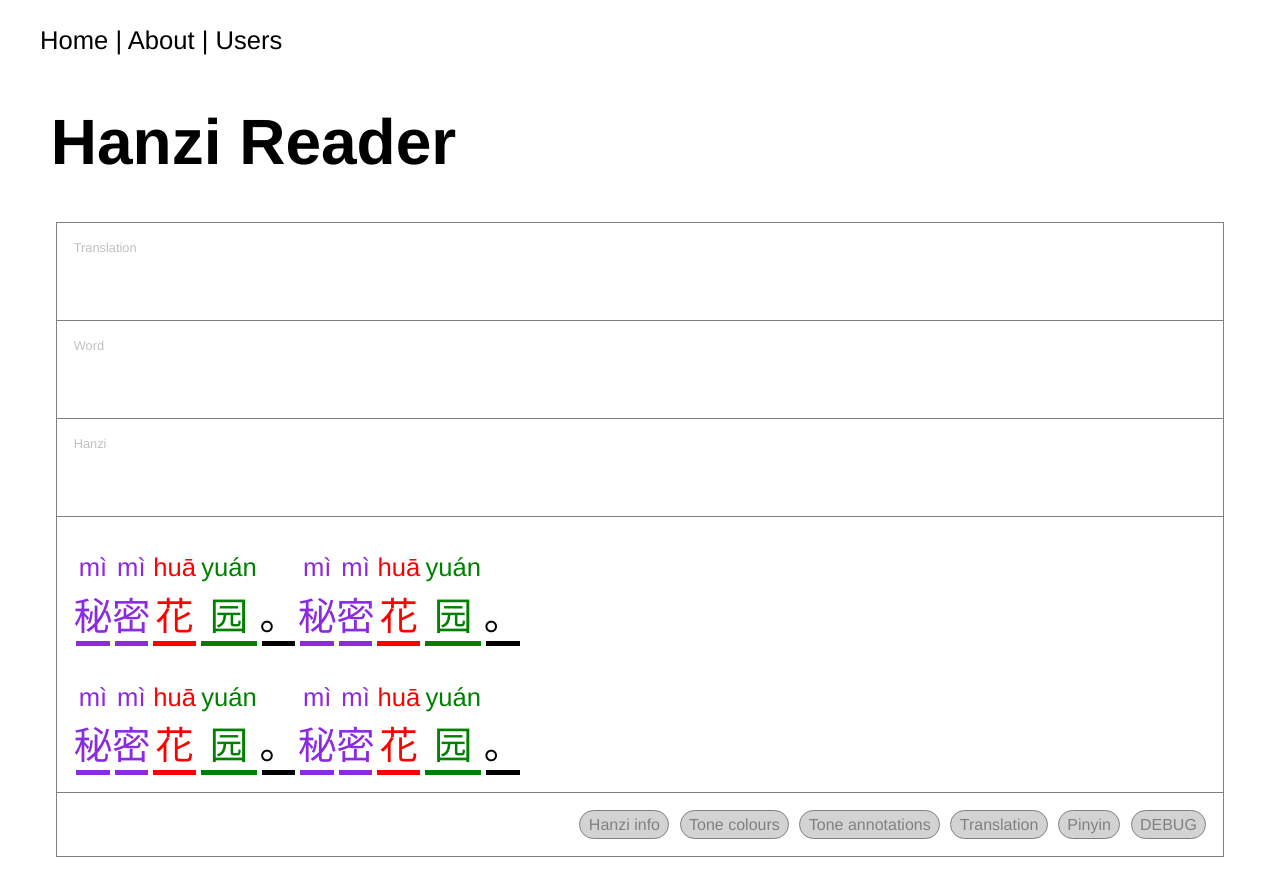
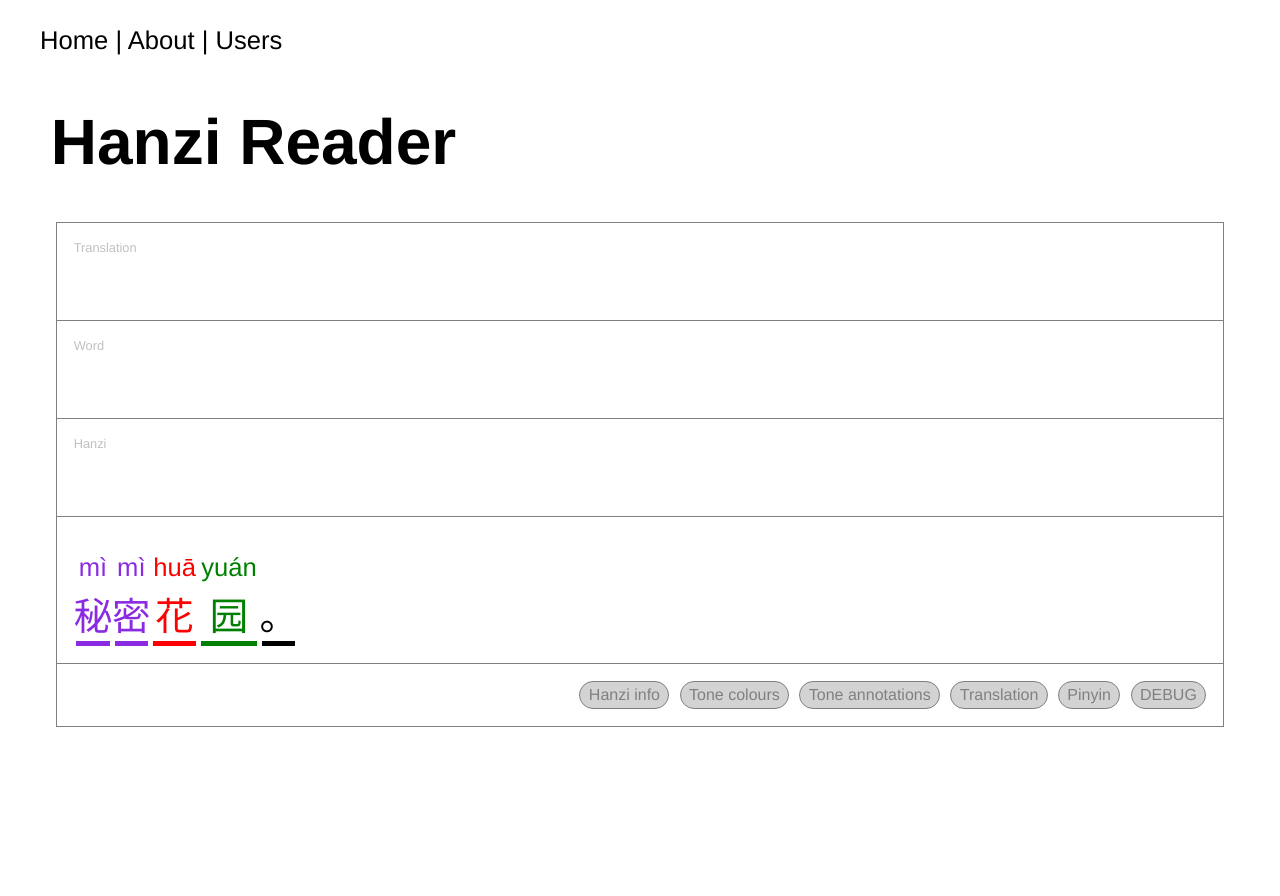
Before and after one commit to newskylabs/aireader, a React (Create React App) app: page / in a window 1280 px wide. Shown: the top 896 px of the page. After the commit the page ends 800 px from the top, so only its background shows below. Built offline with nearby package versions, Linux system fonts and the light colour scheme.

Commit message:
Adapted src/AIReader.js to use the test data in src/test-data.js

```diff
--- a/src/AIReader.js
+++ b/src/AIReader.js
@@ -22,70 +22,26 @@
 // @license     Apache License 2.0, http://www.apache.org/licenses/LICENSE-2.0
 // @date        2019/12/18
 //
-// =========================================================
-// Example Sentence:
-// ---------------------------------------------------------
-//
-//   秘密花园。
-//   mìmì huāyuán
-//   The Secret Garden
-//
-// Vocabulary:
-//
-//   秘密
-//   mìmì
-//   secret
-//
-//   花园
-//   huāyuán
-//   garden
-//
-// Hanzi:
-//
-//   秘
-//   mì
-//   secret
-//
-//   密
-//   mì
-//   secret
-//
-//   花
-//   huā
-//   flower
-//
-//   园
-//   yuán
-//   garden
-//
-//   。
-//
-// Hanzi Tone Colors:
-//
-//    no tone: black
-//   1st tone: red
-//   2nd tone: green
-//   3rd tone: blue
-//   4th tone: purple
-//
 // ---------------------------------------------------------
 
-import React from 'react';
+import React, { Component } from 'react';
 import './AIReader.css';
 // Uncomment the following line for debugging the CSS code
 //| import './AIReader.debug.css';
+import getData from './test-data';
 
 // =========================================================
 // AIReader
 // ---------------------------------------------------------
 
-class AIReader extends React.Component {
+class AIReader extends Component {
   render() {
+    const data = getData()
     return (
-      <div class="air-reader">
-        <div class="air-margin">
+      <div className="air-reader">
+        <div className="air-margin">
 	  <AIReaderHeader />
-	  <AIReaderBody />
+	  <AIReaderBody data={data} />
         </div>
       </div>
     )
@@ -98,10 +54,10 @@ export default AIReader;
 // AIReaderHeader
 // ---------------------------------------------------------
 
-class AIReaderHeader extends React.Component {
+class AIReaderHeader extends Component {
   render() {
     return (
-      <div class="air-header">
+      <div className="air-header">
         <h1>Hanzi Reader</h1>
       </div>
     )
@@ -112,15 +68,16 @@ class AIReaderHeader extends React.Component {
 // AIReaderBody
 // ---------------------------------------------------------
 
-class AIReaderBody extends React.Component {
+class AIReaderBody extends Component {
   render() {
+    const {data} = this.props
     return (
-        <div class="air-body">
- 	  <div class="air-page">
+      <div className="air-body">
+ 	<div className="air-page">
           <TranslationContainer />
           <WordContainer />
           <AIContainer />
-            <TextContainer />
+          <TextContainer texts={data} />
           <ButtonContainer />
           <EndContainer />
         </div>
@@ -133,13 +90,13 @@ class AIReaderBody extends React.Component {
 // TranslationContainer
 // ---------------------------------------------------------
 
-class TranslationContainer extends React.Component {
+class TranslationContainer extends Component {
   render() {
     return (
       <div className="air-container">
         <div className="air-container-content air-padding-bottom1">
-	   <div class="air-container-title">Translation</div>
-	   <div id="translation-annotation" class="air-translation-container air-container-text">&nbsp;</div>
+	   <div className="air-container-title">Translation</div>
+	   <div id="translation-annotation" className="air-translation-container air-container-text">&nbsp;</div>
         </div>
       </div>
     )
@@ -150,13 +107,13 @@ class TranslationContainer extends React.Component {
 // WordContainer
 // ---------------------------------------------------------
 
-class WordContainer extends React.Component {
+class WordContainer extends Component {
   render() {
     return (
       <div className="air-container">
         <div className="air-container-content air-padding-bottom1">
-	   <div class="air-container-title">Word</div>
-	   <div id="word-annotation" class="air-word-annotation-container air-container-text">&nbsp;</div>
+	   <div className="air-container-title">Word</div>
+	   <div id="word-annotation" className="air-word-annotation-container air-container-text">&nbsp;</div>
         </div>
       </div>
     )
@@ -167,13 +124,13 @@ class WordContainer extends React.Component {
 // AIContainer
 // ---------------------------------------------------------
 
-class AIContainer extends React.Component {
+class AIContainer extends Component {
   render() {
     return (
       <div className="air-container">
         <div className="air-container-content air-padding-bottom1">
-	   <div class="air-container-title">Hanzi</div>
-	   <div id="hanzi-annotation" class="air-hanzi-annotation-container air-container-text">&nbsp;</div>
+	   <div className="air-container-title">Hanzi</div>
+	   <div id="hanzi-annotation" className="air-hanzi-annotation-container air-container-text">&nbsp;</div>
         </div>
       </div>
     )
@@ -184,12 +141,16 @@ class AIContainer extends React.Component {
 // TextContainer
 // ---------------------------------------------------------
 
-class TextContainer extends React.Component {
+class TextContainer extends Component {
   render() {
+    const {texts} = this.props
     return (
       <div className="air-container">
-        <div class="air-container-text air-padding-bottom01">
-          <Text />
+        <div className="air-container-text air-padding-bottom01">
+	  {Object.entries(texts).map(
+	    ([key, text]) =>
+              <Text key={key} text={text} />
+          )}
         </div>
       </div>
     )
@@ -200,18 +161,18 @@ class TextContainer extends React.Component {
 // ButtonContainer
 // ---------------------------------------------------------
 
-class ButtonContainer extends React.Component {
+class ButtonContainer extends Component {
   render() {
     return (
       <div className="air-container">
-        <div class="air-container-content air-padding-bottom04">
+        <div className="air-container-content air-padding-bottom04">
           <Button id="debug-button"            text="DEBUG" />
           <Button id="pinyin-button"           text="Pinyin" />
           <Button id="translation-button"      text="Translation" />
           <Button id="tone-annotations-button" text="Tone annotations" />
           <Button id="tone-colours-button"     text="Tone colours" />
           <Button id="hanzi-info-button"       text="Hanzi info" />
-          <div class="air-clear-both"></div>
+          <div className="air-clear-both"></div>
         </div>
       </div>
     )
@@ -222,10 +183,11 @@ class ButtonContainer extends React.Component {
 // Button
 // ---------------------------------------------------------
 
-class Button extends React.Component {
+class Button extends Component {
   render() {
+    const {id, text} = this.props
     return (
-      <div id={this.props.id} class="air-button">{this.props.text}</div>
+      <div id={id} className="air-button">{text}</div>
     )
   }
 }
@@ -234,7 +196,7 @@ class Button extends React.Component {
 // EndContainer
 // ---------------------------------------------------------
 
-class EndContainer extends React.Component {
+class EndContainer extends Component {
   render() {
     return (
       <div className="air-container-end" />
@@ -246,13 +208,34 @@ class EndContainer extends React.Component {
 // Text
 // ---------------------------------------------------------
 
-class Text extends React.Component {
+class Text extends Component {
   render() {
-    //console.log(this.props.text.chapters[0].paragraphs[0].sentences[0].words[0].hanzis[0].hanzi)
+    const {text} = this.props
     return (
       <div className="air-text">
-        <Paragraph />
-        <Paragraph />
+        {text.chapters.map(
+          (chapter, i) =>
+            <Chapter key={i} chapter={chapter}/>
+        )}
+      </div>
+    )
+  }
+}
+
+// =========================================================
+// Chapter
+// ---------------------------------------------------------
+
+class Chapter extends Component {
+  render() {
+    const {chapter} = this.props
+    return (
+      <div className="air-chapter">
+        {chapter.paragraphs.map(
+          (paragraph, i) =>
+            <Paragraph key={i} paragraph={paragraph} />
+        )}
+        <div className="air-clear-both" />
       </div>
     )
   }
@@ -262,13 +245,15 @@ class Text extends React.Component {
 // Paragraph
 // ---------------------------------------------------------
 
-class Paragraph extends React.Component {
+class Paragraph extends Component {
   render() {
-    //console.log(this.props.text.chapters[0].paragraphs[0].sentences[0].words[0].hanzis[0].hanzi)
+    const {paragraph} = this.props
     return (
-      <div className="air-text">
-        <Sentence />
-        <Sentence />
+      <div className="air-paragraph">
+        {paragraph.sentences.map(
+          (sentence, i) =>
+            <Sentence key={i} sentence={sentence} />
+        )}
         <div className="air-clear-both" />
       </div>
     )
@@ -279,59 +264,17 @@ class Paragraph extends React.Component {
 // Sentence
 // ---------------------------------------------------------
 
-class Sentence extends React.Component {
+class Sentence extends Component {
   render() {
+    const {sentence} = this.props
     return (
       <div className="air-sentence">
-        <Word1 />
-        <Word2 />
-        <Word3 />
+        {sentence.words.map(
+          (word, i) =>
+            <Word key={i} word={word}/>
+        )}
         <SentenceTranslation translation="The Secret Garden" />
       </div>
-    )
-  }
-}
-
-// =========================================================
-// Hanzi
-// ---------------------------------------------------------
-
-class Hanzi1 extends React.Component {
-  render() {
-    return (
-      <Hanzi hanzi="秘" pinyin="mì" tone="4" translation="secret" color="purple"/>
-    )
-  }
-}
-
-class Hanzi2 extends React.Component {
-  render() {
-    return (
-      <Hanzi hanzi="密" pinyin="mì" tone="4" translation="secret" color="purple"/>
-    )
-  }
-}
-
-class Hanzi3 extends React.Component {
-  render() {
-    return (
-      <Hanzi hanzi="花" pinyin="huā" tone="1" translation="flower" color="red"/>
-    )
-  }
-}
-
-class Hanzi4 extends React.Component {
-  render() {
-    return (
-      <Hanzi hanzi="园" pinyin="yuán" tone="2" translation="garden" color="green"/>
-    )
-  }
-}
-
-class Hanzi5 extends React.Component {
-  render() {
-    return (
-      <Hanzi hanzi="。" pinyin="&nbsp;" tone="0" translation="" color="black"/>
     )
   }
 }
@@ -340,67 +283,58 @@ class Hanzi5 extends React.Component {
 // Word
 // ---------------------------------------------------------
 
-class Word1 extends React.Component {
-  render() {
+const Word = ({word}) => {
   return (
     <div className="air-word">
-        <Hanzi1 />
-        <Hanzi2 />
+      {word.hanzis.map(
+        (hanzi, i) =>
+          <Hanzi
+	    key={i}
+	    hanzi={hanzi} />
+      )}
       <WordTranslation translation="secret" />
     </div>
   )
-  }
-}
-
-class Word2 extends React.Component {
-  render() {
-    return (
-      <div className="air-word">
-        <Hanzi3 />
-        <Hanzi4 />
-        <WordTranslation translation="garden" />
-      </div>
-    )
-  }
-}
-
-class Word3 extends React.Component {
-  render() {
-    return (
-      <div className="air-word">
-        <Hanzi5 />
-        <WordTranslation translation="" />
-      </div>
-    )
-  }
 }
 
 // =========================================================
 // Hanzi
 // ---------------------------------------------------------
 
-class Hanzi extends React.Component {
-  render() {
-    //| console.log(this.props)
+const Hanzi = ({hanzi}) => {
+  const {shape, pinyin, tone, translation} = hanzi
   return (
-      <div class="air-hanzi">
-        <Pinyin tone={this.props.tone} pinyin={this.props.pinyin} />
-        <Shape tone={this.props.tone} hanzi={this.props.hanzi} />
-        <Annotation tone={this.props.tone} annotation={this.props.annotation} />
-        <Translation hidden={this.props.hidden} translation={this.props.beautiful} />
+    <div className="air-hanzi">
+      <Pinyin tone={tone} pinyin={pinyin} />
+      <Shape tone={tone} shape={shape} />
+      <Annotation tone={tone} />
+      <Translation translation={translation} />
     </div>
   )
-  }
 }
 
 // =========================================================
 // Pinyin
 // ---------------------------------------------------------
 
-class Pinyin extends React.Component {
+class Pinyin extends Component {
+
+  renderPinyin(pinyin) {
+
+    if (!pinyin || pinyin.trim() === "") {
+      // JSX has problems to render "&nbsp;"
+      // Using \u00A0 - the unicode code for "&nbsp;"
+      return "\u00A0"
+    } else {
+      return pinyin
+    }
+  }
+
   render() {
+    const {tone, pinyin} = this.props
+    let pinyin2 = this.renderPinyin(pinyin)
     return (
-      <div class={"air-hanzi-pinyin air-tone" + this.props.tone}>{this.props.pinyin}</div>
+      <div className={"air-hanzi-pinyin air-tone" + tone}>{pinyin2}</div>
     )
   }
 }
@@ -409,10 +343,11 @@ class Pinyin extends React.Component {
 // Shape
 // ---------------------------------------------------------
 
-class Shape extends React.Component {
+class Shape extends Component {
   render() {
+    const {tone, shape} = this.props
     return (
-      <div class={"air-hanzi-hanzi air-tone" + this.props.tone}>{this.props.hanzi}</div>
+      <div className={"air-hanzi-hanzi air-tone" + tone}>{shape}</div>
     )
   }
 }
@@ -421,10 +356,11 @@ class Shape extends React.Component {
 // Annotation
 // ---------------------------------------------------------
 
-class Annotation extends React.Component {
+class Annotation extends Component {
   render() {
+    const {tone} = this.props
     return (
-      <div class={"air-hanzi-annotation air-tone" + this.props.tone}>{this.props.annotation}</div>
+      <div className={"air-hanzi-annotation air-tone" + tone}></div>
     )
   }
 }
@@ -433,10 +369,11 @@ class Annotation extends React.Component {
 // Translation
 // ---------------------------------------------------------
 
-class Translation extends React.Component {
+class Translation extends Component {
   render() {
+    const {translation} = this.props
     return (
-      <div class={"air-hanzi-translation " + this.props.hidden}>{this.props.translation}</div>
+      <div className="air-hanzi-translation air-hidden">{translation}</div>
     )
   }
 }
@@ -445,10 +382,11 @@ class Translation extends React.Component {
 // WordTranslation
 // ---------------------------------------------------------
 
-class WordTranslation extends React.Component {
+class WordTranslation extends Component {
   render() {
+    const {translation} = this.props
     return (
-      <div className="air-word-translation air-hidden">{this.props.translation}</div>
+      <div className="air-word-translation air-hidden">{translation}</div>
     )
   }
 }
@@ -457,10 +395,11 @@ class WordTranslation extends React.Component {
 // SentenceTranslation
 // ---------------------------------------------------------
 
-class SentenceTranslation extends React.Component {
+class SentenceTranslation extends Component {
   render() {
+    const {translation} = this.props
     return (
-      <div className="air-sentence-translation air-hidden">{this.props.translation}</div>
+      <div className="air-sentence-translation air-hidden">{translation}</div>
     )
   }
 }
```
Lines whose indentation alone changed are shown as unchanged.
